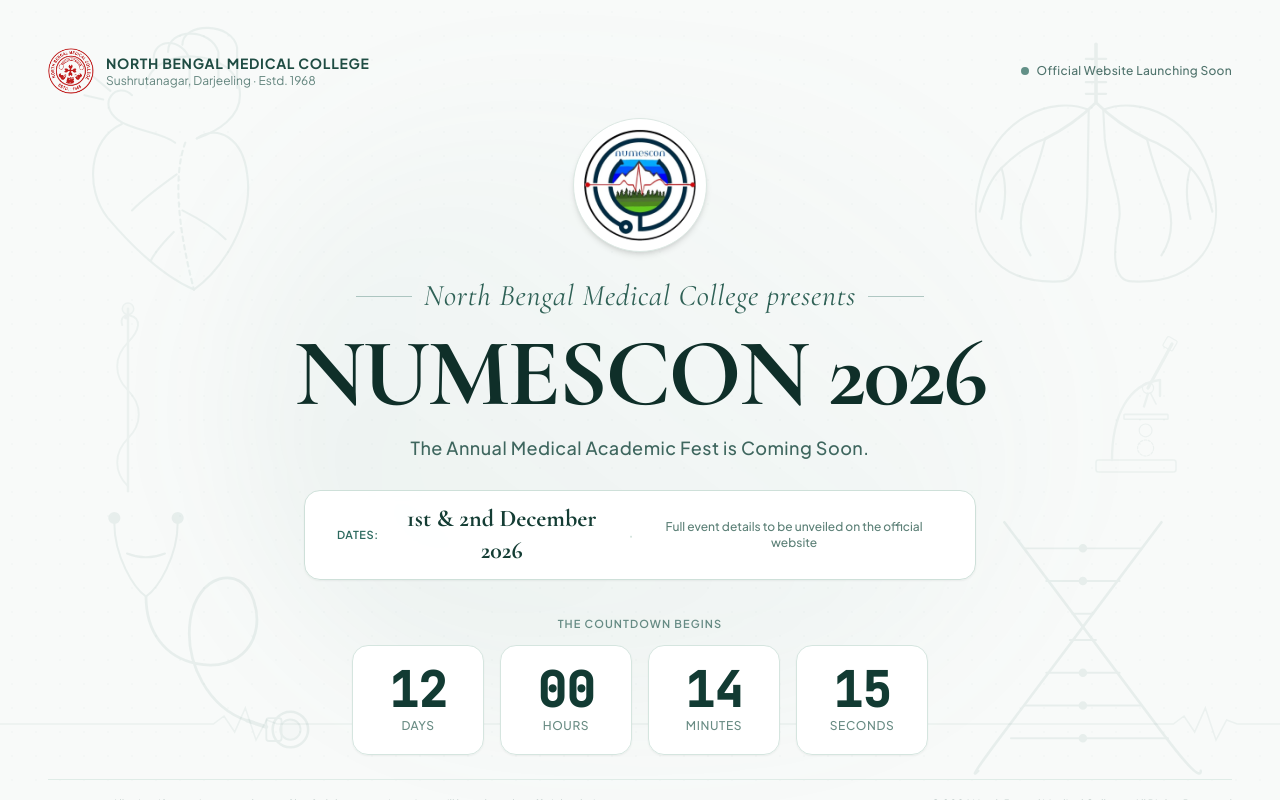
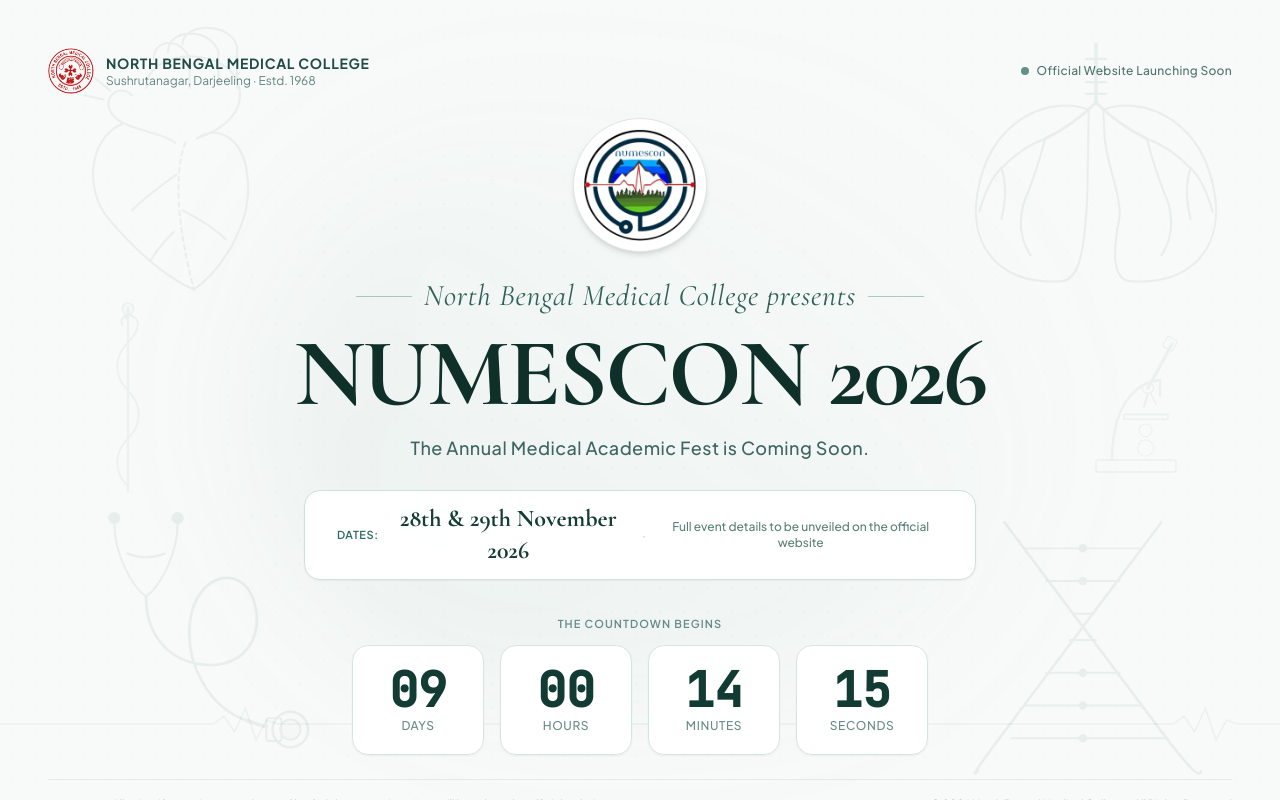
Before and after one commit to SoumadeepChoudhury/numescon, a React (Vite) app: page / in a window 1280 px wide. Built offline with nearby package versions, Linux system fonts and the light colour scheme.

Commit message:
fix: update target date for countdown timer and event dates for accuracy

```diff
--- a/src/App.tsx
+++ b/src/App.tsx
@@ -12,7 +12,7 @@ export default function App() {
   });
 
   useEffect(() => {
-    const target = new Date('2026-12-01T00:00:01+05:30').getTime();
+    const target = new Date('2026-11-28T00:00:01+05:30').getTime();
 
     const updateTimer = () => {
       const now = new Date().getTime();
@@ -110,7 +110,7 @@ export default function App() {
               Dates:
             </span>
             <span className="font-serif text-lg sm:text-2xl font-bold text-[#143D34]">
-              1st & 2nd December 2026
+              28th & 29th November 2026
             </span>
           </div>
           <span className="hidden sm:inline text-[#C0D7CE]">·</span>
```
